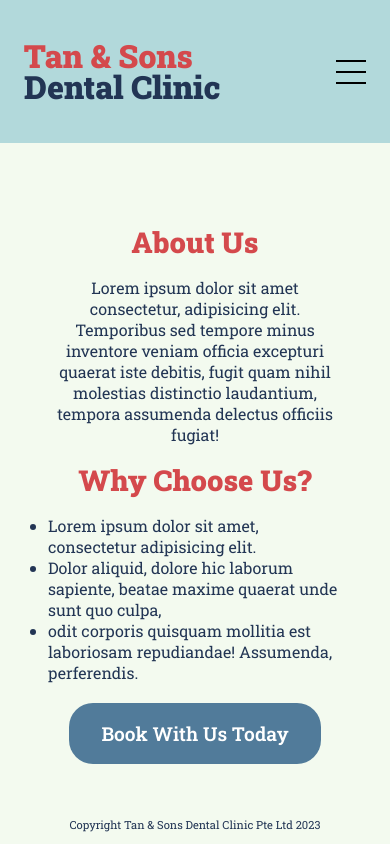
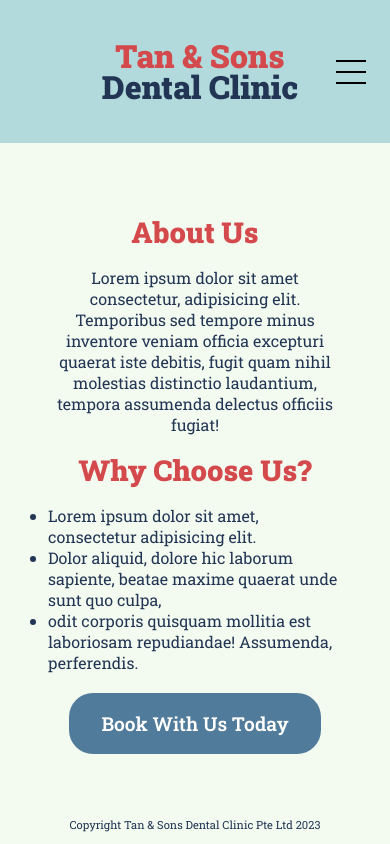
Before and after one commit to NABEEL004/IE4717_DentalClinic, a PHP site: page / in a window 390 px wide. Run offline with PHP 8.4, Linux system fonts and the light colour scheme.

Commit message:
changed responsive design of logo

```diff
--- a/mediaqueries.css
+++ b/mediaqueries.css
@@ -5,12 +5,16 @@
 
     #hamburger-nav {
         display: flex;
+        flex: 1;
     }
 
     .logo {
         padding-left:24px;
         font-size:2rem;
         line-height: 1.9rem;
+        text-align: center;
+        flex: 20;
+        transform: translateX(20px);
     }
 
     img, .image-container, .image-container:after{
@@ -28,6 +32,7 @@
 
     button {
         margin-top: 4px;
+        margin-bottom:20px;
     }
 
 }
--- a/style.css
+++ b/style.css
@@ -25,6 +25,7 @@
 nav {
     display: flex;
     height: 17vh;
+    width: 100vw;
     justify-content: space-between;
     align-items: center;
     background-color: #B2D9DB;
```
